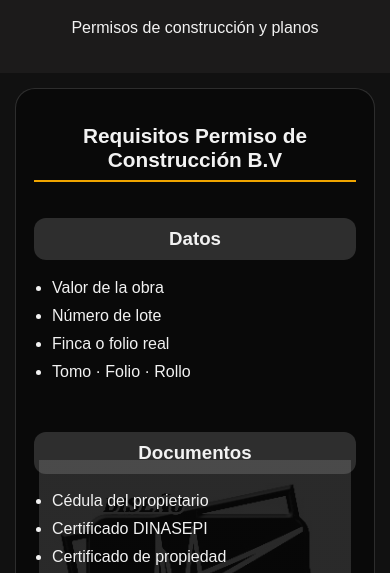
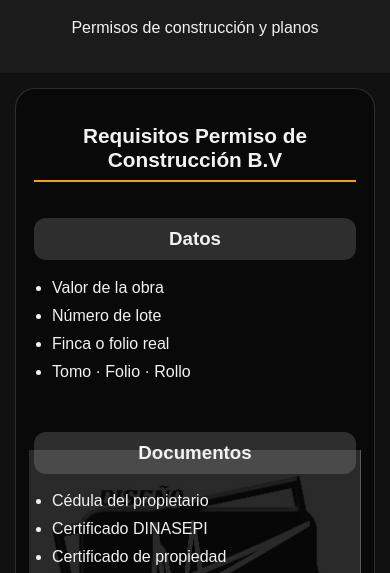
Before and after one commit to anel29murillo/PMR, a plain HTML site: page index.html in a window 390 px wide. Shown: the part 250-823 px from the top of the page. Drawn offline with Linux system fonts and the light colour scheme.

Commit message:
Refactor HTML and CSS for layout improvements
Updated background size and improved layout for responsiveness.

```diff
--- a/index.html
+++ b/index.html
@@ -13,7 +13,7 @@
     color: #f2f2f2;
     background: linear-gradient(rgba(17, 17, 17, 0.75), rgba(17, 17, 17, 0.75)),
                 url('logotipo.jpg');
-    background-size: 80%;
+    background-size: 85%;
     background-position: center;
     background-repeat: no-repeat;
     background-attachment: scroll;
```
